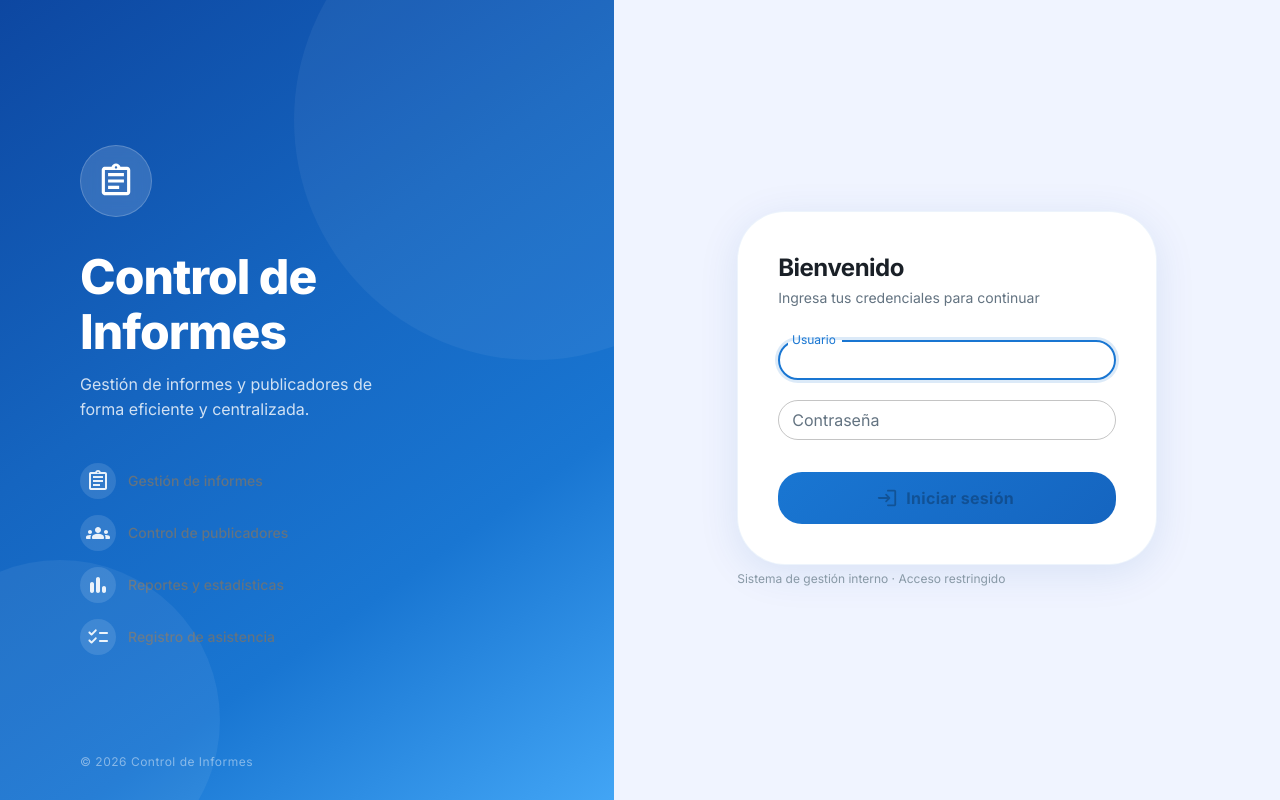
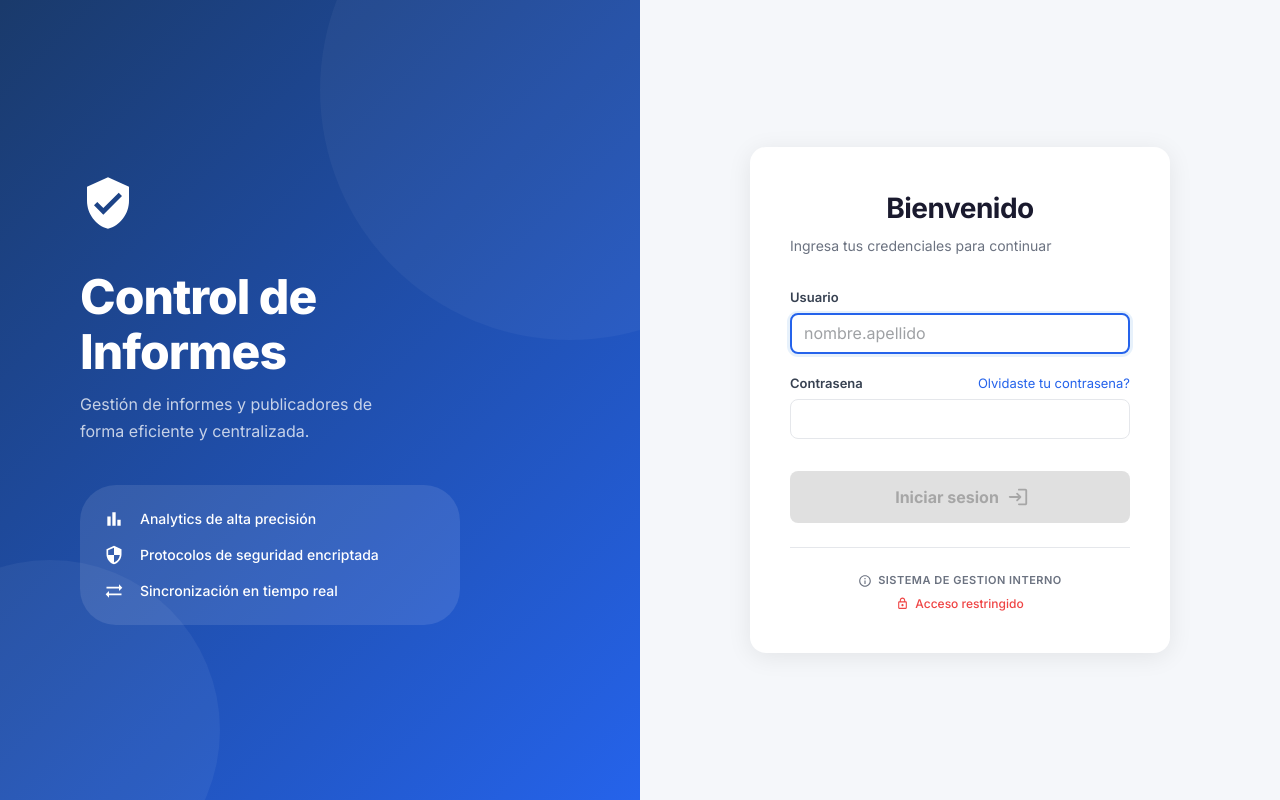
Before and after one commit to isaacsolis2000/ControlInformesApp, a React (Vite) app in the folder control-informes-web/: page /login in a window 1280 px wide. Built offline with nearby package versions, Linux system fonts and the light colour scheme.

Commit message:
Se arregla login

```diff
--- a/control-informes-web/src/features/auth/components/LoginForm.tsx
+++ b/control-informes-web/src/features/auth/components/LoginForm.tsx
@@ -19,6 +19,7 @@ import {
   Visibility,
   VisibilityOff,
   LoginRounded,
+  InfoOutlined,
 } from '@mui/icons-material';
 
 interface LoginFormInputs {
@@ -63,71 +64,70 @@ export default function LoginForm({ onSubmit, isLoading, error }: LoginFormProps
       {/* Header */}
       <Box sx={{ mb: 4 }}>
         <Typography
-          variant="h5"
-          sx={{
-            fontWeight: 700,
-            color: 'text.primary',
-            mb: 0.5,
-            letterSpacing: '-0.5px',
-          }}
+          sx={{textAlign:'center' ,fontWeight: 700, fontSize: 28, color: '#1a1a2e', mb: 0.75, letterSpacing: '-0.5px' }}
         >
           Bienvenido
         </Typography>
-        <Typography variant="body2" color="text.secondary">
+        <Typography sx={{ fontSize: 14, color: '#6b7280' }}>
           Ingresa tus credenciales para continuar
         </Typography>
       </Box>
 
       {/* Error alert */}
       <Collapse in={!!error}>
-        <Alert
-          severity="error"
-          sx={{
-            mb: 3,
-            borderRadius: 2,
-            '& .MuiAlert-message': { fontWeight: 500 },
-          }}
-        >
+        <Alert severity="error" sx={{ mb: 3, borderRadius: 2, '& .MuiAlert-message': { fontWeight: 500 } }}>
           {error}
         </Alert>
       </Collapse>
 
       {/* Username */}
+      <Box sx={{ mb: 2.5 }}>
+        <Typography sx={{ fontSize: 13, fontWeight: 600, color: '#374151', mb: 0.75 }}>
+          Usuario
+        </Typography>
         <TextField
           {...register('username')}
-        label="Usuario"
           fullWidth
           autoFocus
           autoComplete="username"
+          placeholder="nombre.apellido"
           error={!!errors.username}
           helperText={errors.username?.message}
           disabled={isLoading}
           InputProps={{
             startAdornment: (
               <InputAdornment position="start">
-              <PersonOutlineRounded sx={{ color: 'primary.main', fontSize: 20 }} />
+                <PersonOutlineRounded sx={{ color: '#2563eb', fontSize: 20 }} />
               </InputAdornment>
             ),
           }}
           sx={{
-          mb: 2.5,
             '& .MuiOutlinedInput-root': {
-            borderRadius: 2,
-            transition: 'box-shadow 0.2s',
-            '&:hover': {
-              boxShadow: '0 0 0 3px rgba(25, 118, 210, 0.08)',
-            },
-            '&.Mui-focused': {
-              boxShadow: '0 0 0 3px rgba(25, 118, 210, 0.15)',
-            },
+              borderRadius: '8px',
+              bgcolor: '#fff',
+              '& fieldset': { borderColor: '#e5e7eb' },
+              '&:hover fieldset': { borderColor: '#2563eb' },
+              '&.Mui-focused fieldset': { borderColor: '#2563eb' },
             },
           }}
         />
+      </Box>
 
       {/* Password */}
+      <Box sx={{ mb: 4 }}>
+        <Box sx={{ display: 'flex', justifyContent: 'space-between', alignItems: 'center', mb: 0.75 }}>
+          <Typography sx={{ fontSize: 13, fontWeight: 600, color: '#374151' }}>
+            Contrasena
+          </Typography>
+          <Typography
+            component="span"
+            sx={{ fontSize: 13, color: '#2563eb', cursor: 'pointer', '&:hover': { textDecoration: 'underline' } }}
+          >
+            Olvidaste tu contrasena?
+          </Typography>
+        </Box>
         <TextField
           {...register('password')}
-        label="Contraseña"
           type={showPassword ? 'text' : 'password'}
           fullWidth
           autoComplete="current-password"
@@ -137,7 +137,7 @@ export default function LoginForm({ onSubmit, isLoading, error }: LoginFormProps
           InputProps={{
             startAdornment: (
               <InputAdornment position="start">
-              <LockOutlined sx={{ color: 'primary.main', fontSize: 20 }} />
+                <LockOutlined sx={{ color: '#2563eb', fontSize: 20 }} />
               </InputAdornment>
             ),
             endAdornment: (
@@ -147,31 +147,24 @@ export default function LoginForm({ onSubmit, isLoading, error }: LoginFormProps
                   edge="end"
                   disabled={isLoading}
                   size="small"
-                aria-label={showPassword ? 'Ocultar contraseña' : 'Mostrar contraseña'}
+                  aria-label={showPassword ? 'Ocultar contrasena' : 'Mostrar contrasena'}
                 >
-                {showPassword ? (
-                  <VisibilityOff sx={{ fontSize: 20 }} />
-                ) : (
-                  <Visibility sx={{ fontSize: 20 }} />
-                )}
+                  {showPassword ? <VisibilityOff sx={{ fontSize: 20 }} /> : <Visibility sx={{ fontSize: 20 }} />}
                 </IconButton>
               </InputAdornment>
             ),
           }}
           sx={{
-          mb: 4,
             '& .MuiOutlinedInput-root': {
-            borderRadius: 2,
-            transition: 'box-shadow 0.2s',
-            '&:hover': {
-              boxShadow: '0 0 0 3px rgba(25, 118, 210, 0.08)',
-            },
-            '&.Mui-focused': {
-              boxShadow: '0 0 0 3px rgba(25, 118, 210, 0.15)',
-            },
+              borderRadius: '8px',
+              bgcolor: '#fff',
+              '& fieldset': { borderColor: '#e5e7eb' },
+              '&:hover fieldset': { borderColor: '#2563eb' },
+              '&.Mui-focused fieldset': { borderColor: '#2563eb' },
             },
           }}
         />
+      </Box>
 
       {/* Submit button */}
       <Button
@@ -180,33 +173,40 @@ export default function LoginForm({ onSubmit, isLoading, error }: LoginFormProps
         variant="contained"
         size="large"
         disabled={!isValid || isLoading}
-        startIcon={
-          isLoading ? (
-            <CircularProgress size={18} color="inherit" />
-          ) : (
-            <LoginRounded />
-          )
-        }
+        endIcon={isLoading ? null : <LoginRounded />}
         sx={{
           py: 1.5,
-          borderRadius: 2,
+          borderRadius: '8px',
           fontWeight: 700,
           fontSize: '1rem',
-          letterSpacing: '0.3px',
-          background: 'linear-gradient(135deg, #1976d2 0%, #1565c0 100%)',
-          boxShadow: '0 4px 16px rgba(25, 118, 210, 0.35)',
-          transition: 'transform 0.15s, box-shadow 0.15s',
-          '&:hover:not(:disabled)': {
-            transform: 'translateY(-1px)',
-            boxShadow: '0 6px 20px rgba(25, 118, 210, 0.45)',
-          },
-          '&:active': {
-            transform: 'translateY(0)',
-          },
+          bgcolor: '#2563eb',
+          boxShadow: 'none',
+          textTransform: 'none',
+          '&:hover:not(:disabled)': { bgcolor: '#1d4ed8', boxShadow: 'none' },
+          '&:active': { bgcolor: '#1e40af' },
         }}
       >
-        {isLoading ? 'Iniciando sesión…' : 'Iniciar sesión'}
+        {isLoading ? <CircularProgress size={20} color="inherit" /> : 'Iniciar sesion'}
       </Button>
+
+      {/* Divider */}
+      <Box sx={{ my: 3, height: '1px', bgcolor: '#e5e7eb' }} />
+
+      {/* Footer */}
+      <Box sx={{ textAlign: 'center' }}>
+        <Box sx={{ display: 'flex', alignItems: 'center', justifyContent: 'center', gap: 0.75, mb: 0.75 }}>
+          <InfoOutlined sx={{ fontSize: 14, color: '#6b7280' }} />
+          <Typography sx={{ fontSize: 11, fontWeight: 600, color: '#6b7280', letterSpacing: '0.5px' }}>
+            SISTEMA DE GESTION INTERNO
+          </Typography>
+        </Box>
+        <Box sx={{ display: 'flex', alignItems: 'center', justifyContent: 'center', gap: 0.75 }}>
+          <LockOutlined sx={{ fontSize: 13, color: '#ef4444' }} />
+          <Typography sx={{ fontSize: 12, color: '#ef4444', fontWeight: 500 }}>
+            Acceso restringido
+          </Typography>
+        </Box>
+      </Box>
     </Box>
   );
 }
--- a/control-informes-web/src/features/auth/pages/LoginPage.tsx
+++ b/control-informes-web/src/features/auth/pages/LoginPage.tsx
@@ -1,27 +1,20 @@
 import { useEffect } from 'react';
 import { useNavigate } from 'react-router-dom';
+import { Box, Paper, Typography, useMediaQuery, useTheme } from '@mui/material';
 import {
-  Box,
-  Paper,
-  Typography,
-  useTheme,
-  useMediaQuery,
-} from '@mui/material';
-import {
-  AssignmentOutlined,
-  BarChartRounded,
-  GroupsRounded,
-  ChecklistRounded,
+  VerifiedUser,
+  BarChart,
+  Security,
+  SyncAlt,
 } from '@mui/icons-material';
 import LoginForm from '../components/LoginForm';
 import { useAuthStore } from '../hooks/useAuthStore';
 import { useNotificationStore } from '../../../stores/notificationStore';
 
-const features = [
-  { icon: <AssignmentOutlined />, label: 'Gestión de informes' },
-  { icon: <GroupsRounded />, label: 'Control de publicadores' },
-  { icon: <BarChartRounded />, label: 'Reportes y estadísticas' },
-  { icon: <ChecklistRounded />, label: 'Registro de asistencia' },
+const leftFeatures = [
+  { icon: <BarChart sx={{ fontSize: 20 }} />, label: 'Analytics de alta precisión' },
+  { icon: <Security sx={{ fontSize: 20 }} />, label: 'Protocolos de seguridad encriptada' },
+  { icon: <SyncAlt sx={{ fontSize: 20 }} />, label: 'Sincronización en tiempo real' },
 ];
 
 export default function LoginPage() {
@@ -47,213 +40,107 @@ export default function LoginPage() {
   };
 
   return (
-    <Box
-      sx={{
-        minHeight: '100vh',
-        display: 'flex',
-        bgcolor: '#f0f4ff',
-      }}
-    >
-      {/* ── LEFT BRANDING PANEL ── */}
+    <Box sx={{ minHeight: '100vh', display: 'flex' }}>
+
+      {/* ── PANEL IZQUIERDO ── */}
       {!isMobile && (
         <Box
           sx={{
-            flex: '0 0 48%',
+            flex: '0 0 50%',
             display: 'flex',
             flexDirection: 'column',
             justifyContent: 'center',
             alignItems: 'flex-start',
             px: { md: 6, lg: 10 },
             py: 8,
-            background: 'linear-gradient(145deg, #0d47a1 0%, #1565c0 40%, #1976d2 70%, #42a5f5 100%)',
+            background: 'linear-gradient(135deg, #1a3a6b 0%, #2563eb 100%)',
             position: 'relative',
             overflow: 'hidden',
           }}
         >
-          {/* Decorative circles */}
-          <Box
-            sx={{
-              position: 'absolute',
-              width: 480,
-              height: 480,
-              borderRadius: '50%',
-              background: 'rgba(255,255,255,0.05)',
-              top: -120,
-              right: -160,
-              pointerEvents: 'none',
-            }}
-          />
-          <Box
-            sx={{
-              position: 'absolute',
-              width: 320,
-              height: 320,
-              borderRadius: '50%',
-              background: 'rgba(255,255,255,0.06)',
-              bottom: -80,
-              left: -100,
-              pointerEvents: 'none',
-            }}
-          />
+          {/* Círculos decorativos */}
+          <Box sx={{
+            position: 'absolute', width: 500, height: 500, borderRadius: '50%',
+            background: 'rgba(255,255,255,0.04)', top: -160, right: -180, pointerEvents: 'none',
+          }} />
+          <Box sx={{
+            position: 'absolute', width: 340, height: 340, borderRadius: '50%',
+            background: 'rgba(255,255,255,0.05)', bottom: -100, left: -120, pointerEvents: 'none',
+          }} />
 
-          {/* Brand icon */}
-          <Box
-            sx={{
-              width: 72,
-              height: 72,
-              borderRadius: 3,
-              bgcolor: 'rgba(255,255,255,0.15)',
-              display: 'flex',
-              alignItems: 'center',
-              justifyContent: 'center',
-              mb: 4,
-              backdropFilter: 'blur(8px)',
-              border: '1px solid rgba(255,255,255,0.2)',
-            }}
-          >
-            <AssignmentOutlined sx={{ fontSize: 38, color: '#fff' }} />
+          {/* Ícono escudo */}
+          <Box sx={{ mb: 4 }}>
+            <VerifiedUser sx={{ fontSize: 56, color: '#fff' }} />
           </Box>
 
+          {/* Título */}
           <Typography
             variant="h3"
-            sx={{
-              fontWeight: 800,
-              color: '#fff',
-              lineHeight: 1.15,
-              letterSpacing: '-1px',
-              mb: 1.5,
-            }}
+            sx={{ fontWeight: 800, color: '#fff', lineHeight: 1.15, letterSpacing: '-1px', mb: 1.5 }}
           >
-            Control de
-            <br />
-            Informes
+            Control de<br />Informes
           </Typography>
 
+          {/* Subtítulo */}
           <Typography
             variant="body1"
-            sx={{
-              color: 'rgba(255,255,255,0.80)',
-              mb: 5,
-              maxWidth: 320,
-              lineHeight: 1.6,
-            }}
+            sx={{ color: 'rgba(255,255,255,0.75)', mb: 5, maxWidth: 340, lineHeight: 1.7 }}
           >
             Gestión de informes y publicadores de forma eficiente y centralizada.
           </Typography>
 
-          {/* Feature list */}
-          <Box sx={{ display: 'flex', flexDirection: 'column', gap: 2 }}>
-            {features.map((f) => (
+          {/* Card de features */}
           <Box
-                key={f.label}
             sx={{
+              bgcolor: 'rgba(255,255,255,0.10)',
+              borderRadius: 3,
+              p: 3,
+              width: '100%',
+              maxWidth: 380,
               display: 'flex',
-                  alignItems: 'center',
-                  gap: 1.5,
-                  color: 'rgba(255,255,255,0.9)',
+              flexDirection: 'column',
+              gap: 2,
             }}
           >
-                <Box
-                  sx={{
-                    width: 36,
-                    height: 36,
-                    borderRadius: 2,
-                    bgcolor: 'rgba(255,255,255,0.12)',
-                    display: 'flex',
-                    alignItems: 'center',
-                    justifyContent: 'center',
-                    flexShrink: 0,
-                  }}
-                >
-                  {f.icon}
-                </Box>
-                <Typography variant="body2" sx={{ fontWeight: 500 }}>
+            {leftFeatures.map((f) => (
+              <Box key={f.label} sx={{ display: 'flex', alignItems: 'center', gap: 2 }}>
+                <Box sx={{ color: '#fff', display: 'flex', flexShrink: 0 }}>{f.icon}</Box>
+                <Typography variant="body2" sx={{ color: '#fff', fontWeight: 500 }}>
                   {f.label}
                 </Typography>
               </Box>
             ))}
           </Box>
-
-          {/* Bottom tag */}
-          <Typography
-            variant="caption"
-            sx={{
-              position: 'absolute',
-              bottom: 28,
-              left: { md: 48, lg: 80 },
-              color: 'rgba(255,255,255,0.45)',
-              letterSpacing: '0.5px',
-            }}
-          >
-            © {new Date().getFullYear()} Control de Informes
-          </Typography>
         </Box>
       )}
 
-      {/* ── RIGHT FORM PANEL ── */}
+      {/* ── PANEL DERECHO ── */}
       <Box
         sx={{
           flex: 1,
           display: 'flex',
           alignItems: 'center',
           justifyContent: 'center',
+          bgcolor: '#f5f7fa',
           px: { xs: 2, sm: 4 },
           py: { xs: 4, sm: 6 },
         }}
       >
-        <Box sx={{ width: '100%', maxWidth: 420 }}>
-          {/* Mobile-only header */}
-          {isMobile && (
-            <Box sx={{ textAlign: 'center', mb: 4 }}>
-              <Box
-                sx={{
-                  width: 60,
-                  height: 60,
-                  borderRadius: 3,
-                  background: 'linear-gradient(135deg, #1976d2, #42a5f5)',
-                  display: 'inline-flex',
-                  alignItems: 'center',
-                  justifyContent: 'center',
-                  mb: 2,
-                  boxShadow: '0 4px 16px rgba(25,118,210,0.3)',
-                }}
-              >
-                <AssignmentOutlined sx={{ fontSize: 30, color: '#fff' }} />
-              </Box>
-              <Typography variant="h6" fontWeight={700} color="primary.dark">
-                Control de Informes
-              </Typography>
-            </Box>
-          )}
-
         <Paper
           elevation={0}
           sx={{
-              p: { xs: 3, sm: 5 },
-              borderRadius: 4,
-              boxShadow: '0 8px 40px rgba(13, 71, 161, 0.10)',
-              border: '1px solid rgba(25,118,210,0.08)',
+            width: '100%',
+            maxWidth: 420,
+            borderRadius: '16px',
+            p: { xs: 3, sm: '40px' },
             bgcolor: '#fff',
+            boxShadow: '0 4px 24px rgba(0,0,0,0.08)',
           }}
         >
-            <LoginForm
-              onSubmit={handleSubmit}
-              isLoading={isLoading}
-              error={error}
-            />
+          <LoginForm onSubmit={handleSubmit} isLoading={isLoading} error={error} />
         </Paper>
+      </Box>
 
-          <Typography
-            variant="caption"
-            display="block"
-            textAlign="center"
-            mt={3}
-            color="text.disabled"
-          >
-            Sistema de gestión interno · Acceso restringido
-          </Typography>
-        </Box>
-      </Box>
     </Box>
   );
 }
--- a/control-informes-web/src/layouts/MainLayout.tsx
+++ b/control-informes-web/src/layouts/MainLayout.tsx
@@ -38,8 +38,8 @@ const menuItems = [
   { text: 'Grupos', icon: <GroupsIcon fontSize="small" />, path: '/grupos' },
   { text: 'Informes', icon: <DescriptionIcon fontSize="small" />, path: '/informes' },
   { text: 'Asistencia', icon: <EventIcon fontSize="small" />, path: '/asistencia' },
-  { text: 'Reportes', icon: <BarChartIcon fontSize="small" />, path: '/reportes' },
-  { text: 'Importar Excel', icon: <UploadFileIcon fontSize="small" />, path: '/excel' },
+  //{ text: 'Reportes', icon: <BarChartIcon fontSize="small" />, path: '/reportes' },
+  //{ text: 'Importar Excel', icon: <UploadFileIcon fontSize="small" />, path: '/excel' },
 ];
 
 const pageTitles: Record<string, string> = {
@@ -47,9 +47,9 @@ const pageTitles: Record<string, string> = {
   '/publicadores': 'Publicadores',
   '/grupos': 'Grupos',
   '/informes': 'Informes Mensuales',
-  '/asistencia': 'Registro de Asistencia',
-  '/reportes': 'Reportes',
-  '/excel': 'Importar Excel',
+  '/asistencia': 'Registro de Asistencia'
+  //'/reportes': 'Reportes',
+  //'/excel': 'Importar Excel',
 };
 
 export default function MainLayout() {
--- a/control-informes-web/src/routes/index.tsx
+++ b/control-informes-web/src/routes/index.tsx
@@ -30,8 +30,8 @@ const router = createBrowserRouter([
           { path: 'grupos', element: <GruposPage /> },
           { path: 'informes', element: <InformesPage /> },
           { path: 'asistencia', element: <AsistenciaPage /> },
-          { path: 'reportes', element: <ReportesPage /> },
-          { path: 'excel', element: <ExcelPage /> },
+          //{ path: 'reportes', element: <ReportesPage /> },
+          //{ path: 'excel', element: <ExcelPage /> },
         ],
       },
     ],
```
Lines whose indentation alone changed are shown as unchanged.
